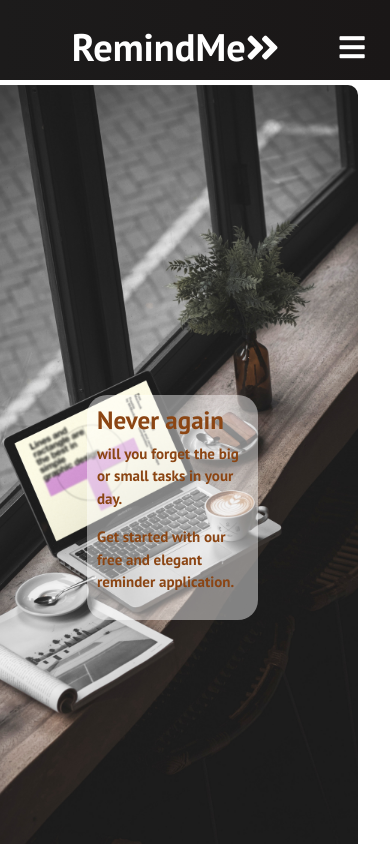
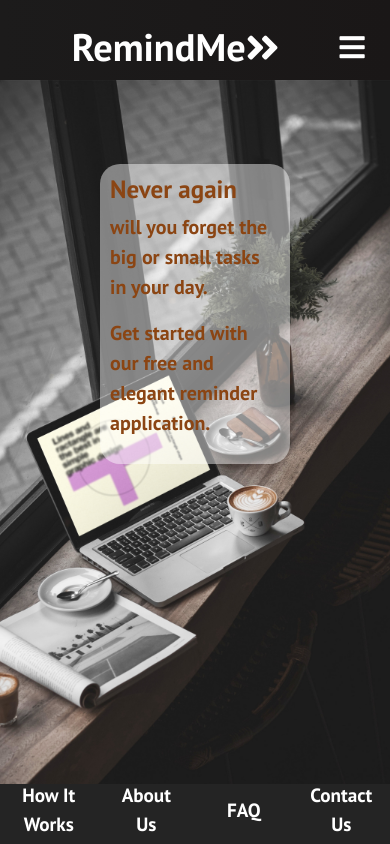
Before and after one commit to bnegussie/RemindMe, a React (Create React App) app in the folder client/: page / in a window 390 px wide. Shown: the top 844 px of the page. Built offline with nearby package versions, Linux system fonts and the light colour scheme; no server answers; the HTML template or start-up script is replaced by a standard one.

Commit message:
v0.4.2 (stable) version of the landing page.

```diff
--- a/client/src/App.css
+++ b/client/src/App.css
@@ -165,18 +165,12 @@ a.btn-mobile > button {
 /************************************ START: LANDINGPAGE.JS **************************************/
 .landing-container {
   background: url('./images/cafe.jpg') center center/cover no-repeat;
+  color: #fff;
+
+  position: fixed;
+  left: 0px;
+  width: 100vw;
   height: 100vh;
-  width: 95vw;
-  margin-top: 5px;
-  margin-bottom: 5px;
-  margin-left: -50px;
-  display: flex;
-  flex-direction: column;
-  justify-content: center;
-  align-items: left;
-  box-shadow: 0 0 0 100px rgba(0, 0, 0, 0);
-  object-fit: contain;
-  border-radius: 10px;
 }
 
 .landing-page-message {
@@ -185,8 +179,7 @@ a.btn-mobile > button {
   background-size: cover;
   text-align: left;
 
-  margin-left: 100px;
-  margin-right: 100px;
+  margin: 10vh 100px 0px 100px;
 
   font-weight: bold;
   padding: 10px;
@@ -206,21 +199,31 @@ a.btn-mobile > button {
 
 @media screen and (max-width: 960px) {
   #call-to-action {
-      font-size: 50px;
+    font-size: 40px;
+}
+
+.call-to-action-msg {
+    font-size: 30px;
+}
+}
+
+@media screen and (max-width: 768px) {
+  #call-to-action {
+      font-size: 30px;
+  }
+
+  .call-to-action-msg {
+      font-size: 25px;
   }
 }
 
-@media screen and (max-width: 768px) {
-  .landing-container {
-      margin-left: -25px;
-  }
-
+@media screen and (max-width: 600px) {
   #call-to-action {
       font-size: 25px;
   }
 
   .call-to-action-msg {
-      font-size: 15px;
+      font-size: 20px;
   }
 }
 /************************************ END: LANDINGPAGE.JS ****************************************/
```
